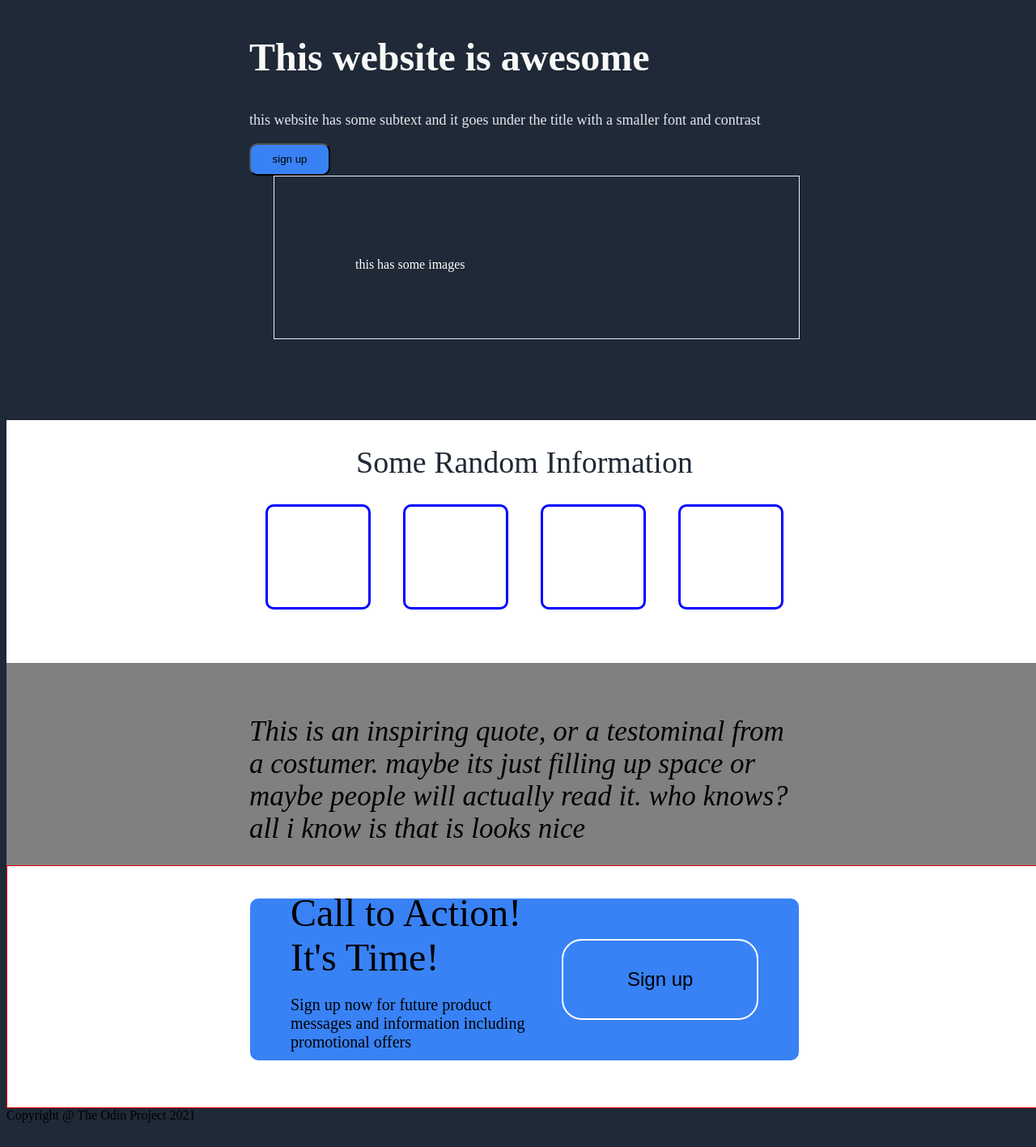
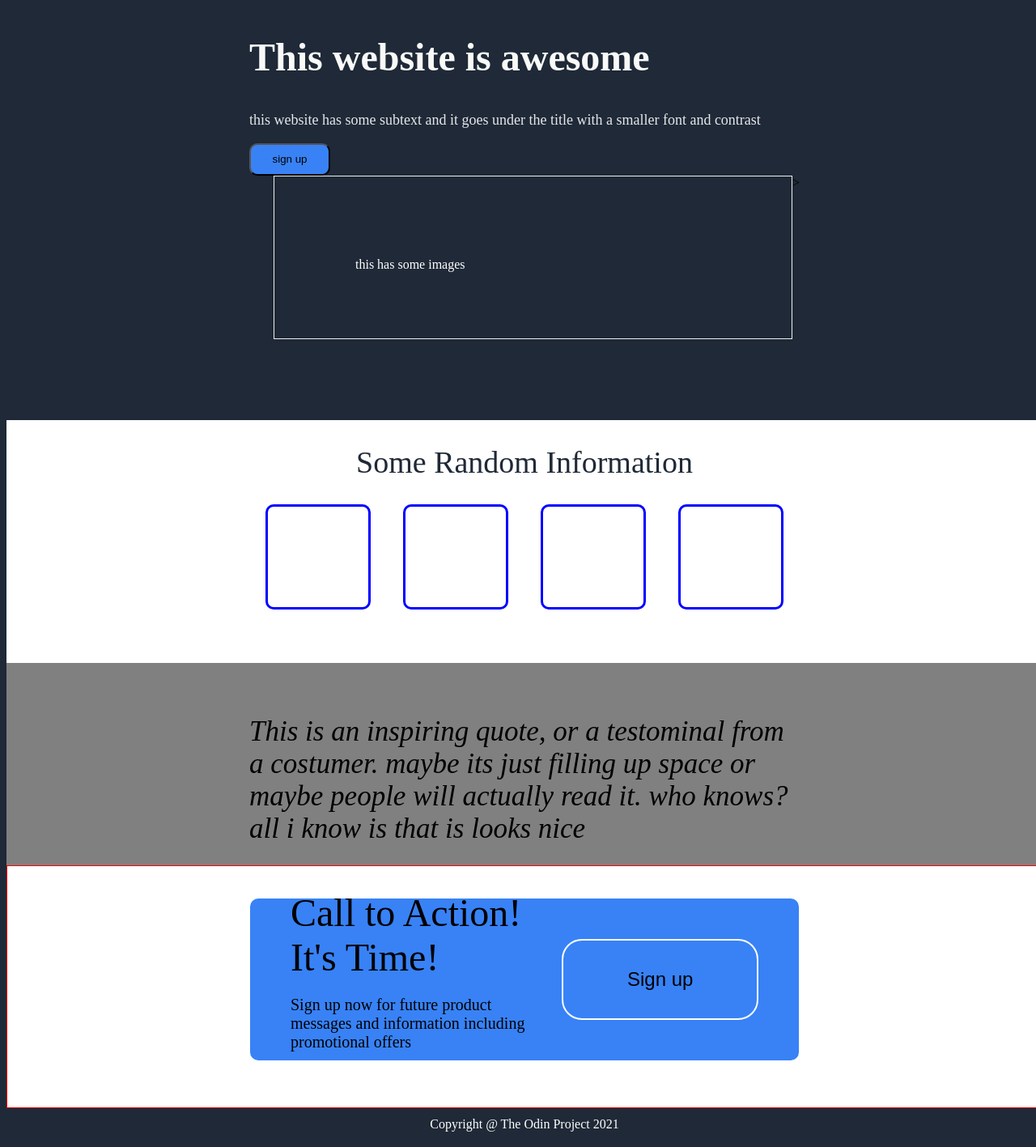
Before and after one commit to Transfer101/landing-page, a plain HTML site: page index.html in a window 1280 px wide. Shown: the part 162-1579 px from the top of the page at 81% size. Before the commit the page ends 1557 px from the top, so only its background shows below. Drawn offline with Linux system fonts and the light colour scheme.

Commit message:
finsihed footer effectivly completing the landing page, noting done in HTML

```diff
--- a/index.html
+++ b/index.html
@@ -24,7 +24,7 @@
                  <p>this website has some subtext and it goes under the title with a smaller font and contrast</p>
                  <button>sign up</button>
              </div>
-            <div class="image-box"> this has some images</div>
+           <div class="image-box"> this has some images</div>>
 
         </section>
         <section class="section-two">
--- a/styles.css
+++ b/styles.css
@@ -155,6 +155,7 @@ body {
     padding-left: 300px;
     height: 300px;
     border:1px solid red;
+
 }
 
 .section-four .message {
@@ -173,7 +174,7 @@ body {
 }
 
 .section-four .message p {
-    font-size:20px;
+  font-size:20px;
   padding-right:20px;
 }
 
@@ -190,3 +191,18 @@ body {
 .section-four .message .right-side div {
   font-size: 48px;
 }
+
+/* FOOTER */
+
+.footer {
+    background-color: #1F2937;
+    height:100%;
+    display:flex;
+    justify-content: center;
+    align-items: center;
+    height: 5vh;
+}
+
+.footer .text {
+    color:white;
+}
```
